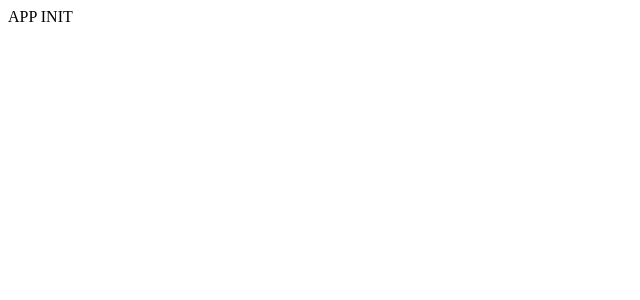
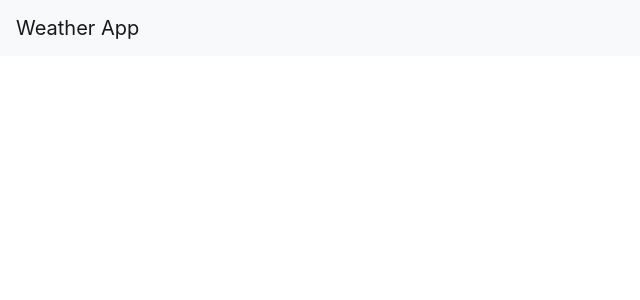
Before and after one commit to artvi/reather, a React (Create React App) app: page / in a window 1280 px wide. Shown: the top 300 px of the page, without its empty margins (0-640 px from the left). Built offline with nearby package versions, Linux system fonts and the light colour scheme.

Commit message:
link to heroku added

```diff
--- a/src/App.js
+++ b/src/App.js
@@ -1,9 +1,13 @@
+import 'bootstrap/dist/css/bootstrap.min.css';
 import React from 'react';
+import { Navbar } from 'react-bootstrap';
 
 function App() {
   return (
     <div className="App">
-      APP INIT
+      <Navbar bg="light">
+        <Navbar.Brand>Weather App</Navbar.Brand>
+      </Navbar>
     </div>
   );
 }
```
Also changed, not shown: 1 other file (tests, documents, lock files or other folders).
